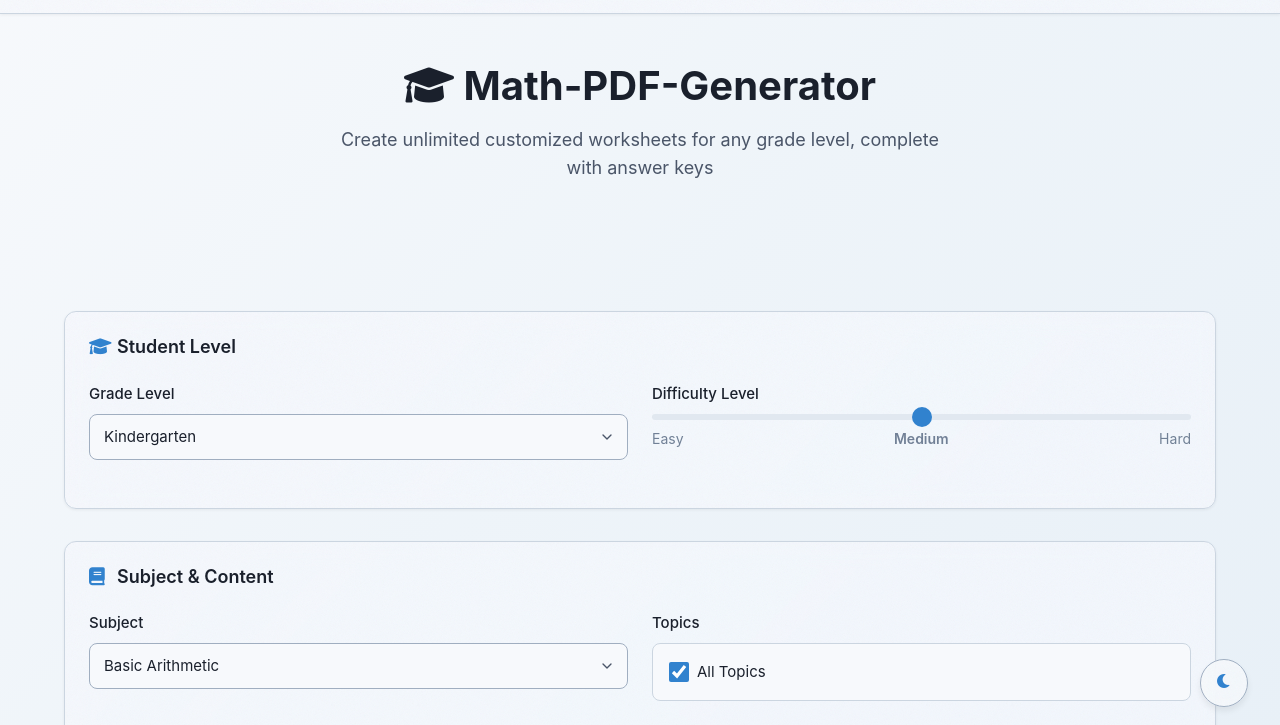
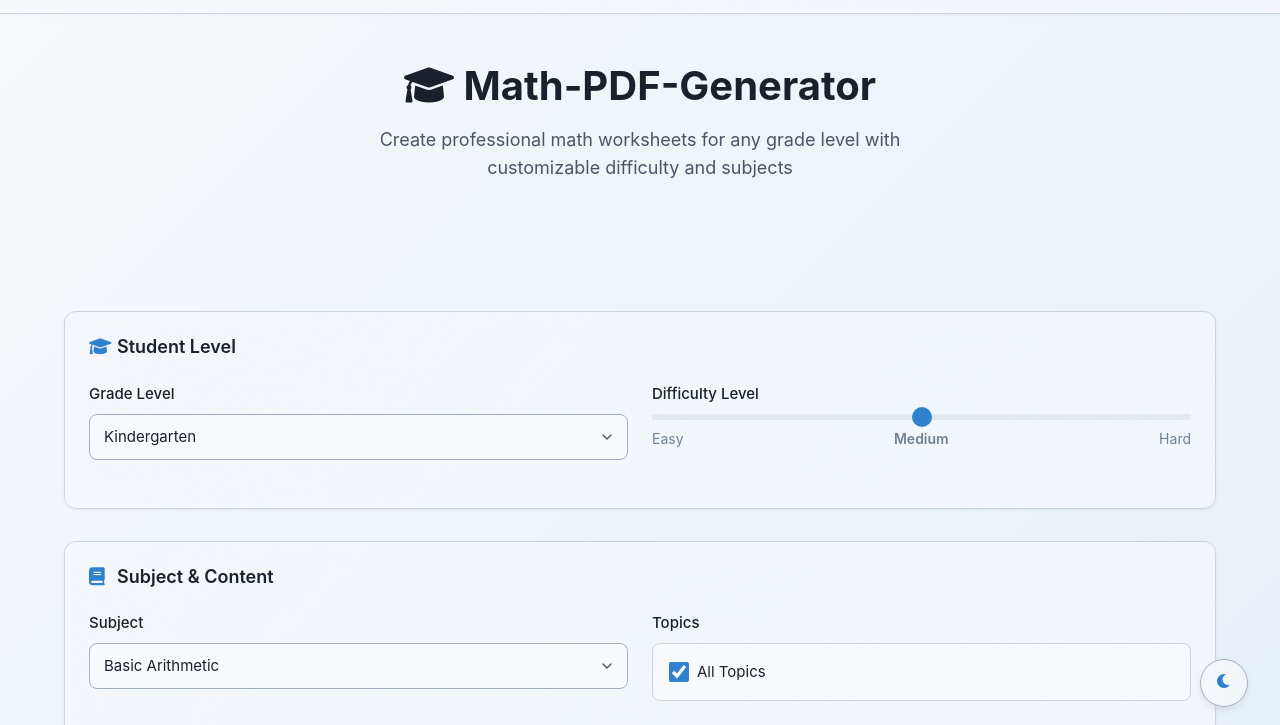
Before and after one commit to sankeer28/Math-PDF-Generator-Web, a plain HTML site: page index.html in a window 1280 px wide. Shown: the part 61-786 px from the top of the page. Drawn offline with nearby package versions, Linux system fonts and the light colour scheme.

Commit message:
subtitle

```diff
--- a/index.html
+++ b/index.html
@@ -39,7 +39,7 @@
                 <i class="fas fa-graduation-cap"></i>
                 Math-PDF-Generator
             </h1>
-            <p class="hero-subtitle fade-in-up">Create unlimited customized worksheets for any grade level, complete with answer keys</p>
+            <p class="hero-subtitle fade-in-up">Create professional math worksheets for any grade level with customizable difficulty and subjects</p>
         </div>
     </section>
 
```
